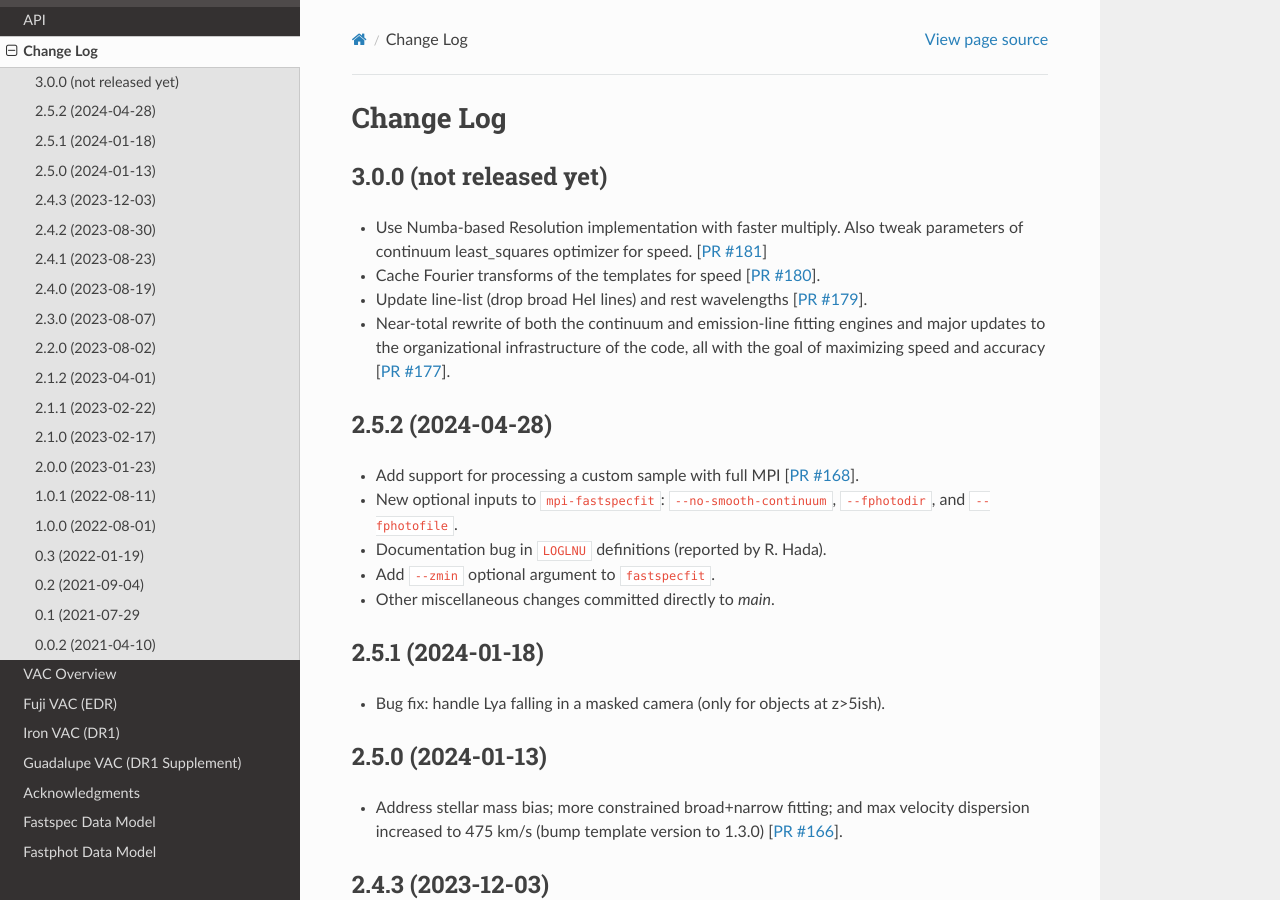
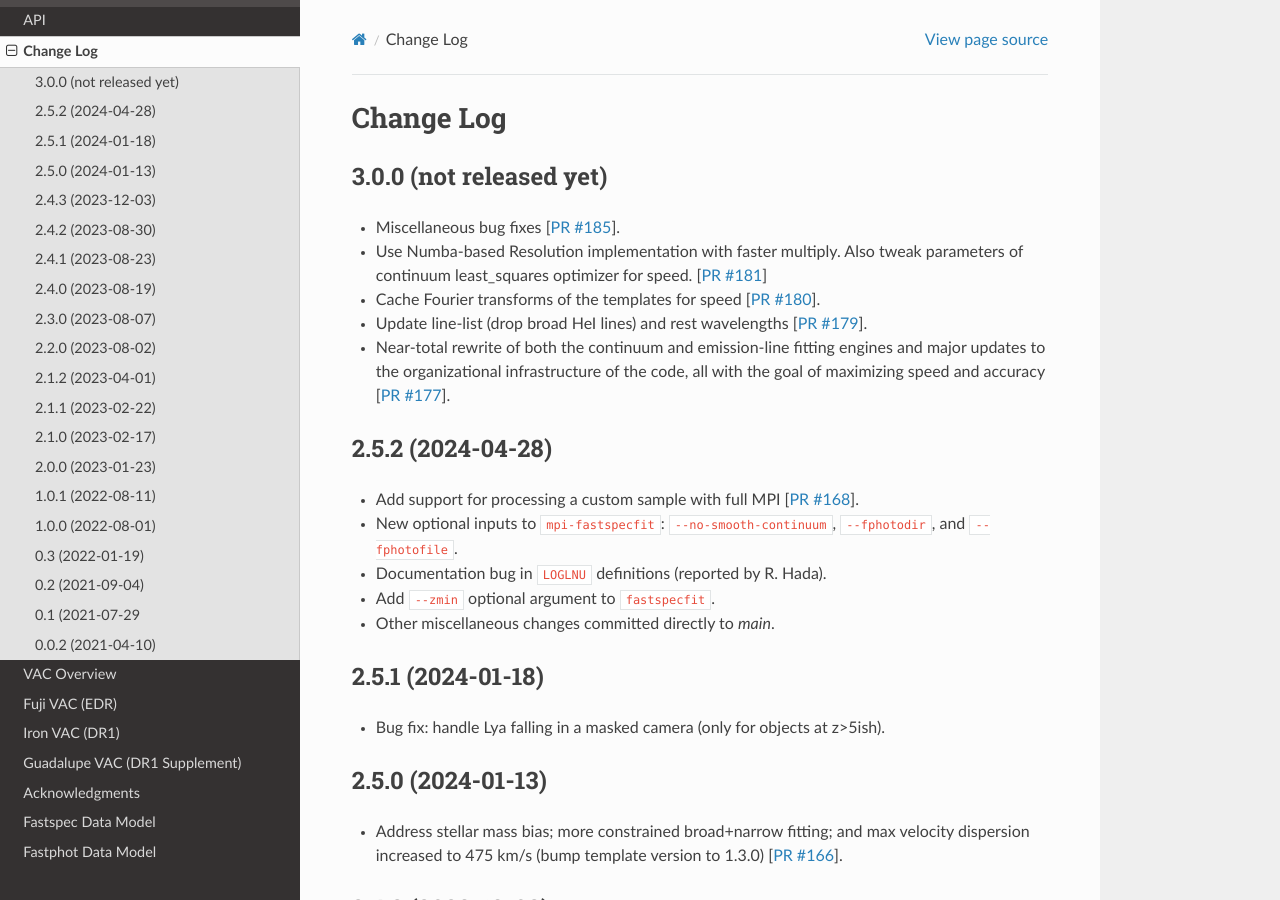
Before and after one commit to desihub/fastspecfit, a Sphinx documentation site: the page built from doc/changes.rst, in a window 1280 px wide and 900 px high. Built offline with Sphinx 7.4.7 and the Read the Docs theme 3.1.0, drawn with Linux system fonts in a browser that asks for light colours.

Commit message:
update change log [ci skip]

```diff
--- a/doc/changes.rst
+++ b/doc/changes.rst
@@ -5,6 +5,7 @@ Change Log
 3.0.0 (not released yet)
 ------------------------
 
+* Miscellaneous bug fixes [`PR #185`_].
 * Use Numba-based Resolution implementation with faster multiply.
   Also tweak parameters of continuum least_squares optimizer for
   speed. [`PR #181`_]
@@ -18,6 +19,7 @@ Change Log
 .. _`PR #179`: https://github.com/desihub/fastspecfit/pull/179
 .. _`PR #180`: https://github.com/desihub/fastspecfit/pull/180
 .. _`PR #181`: https://github.com/desihub/fastspecfit/pull/181
+.. _`PR #185`: https://github.com/desihub/fastspecfit/pull/185
 
 2.5.2 (2024-04-28)
 ------------------
```
